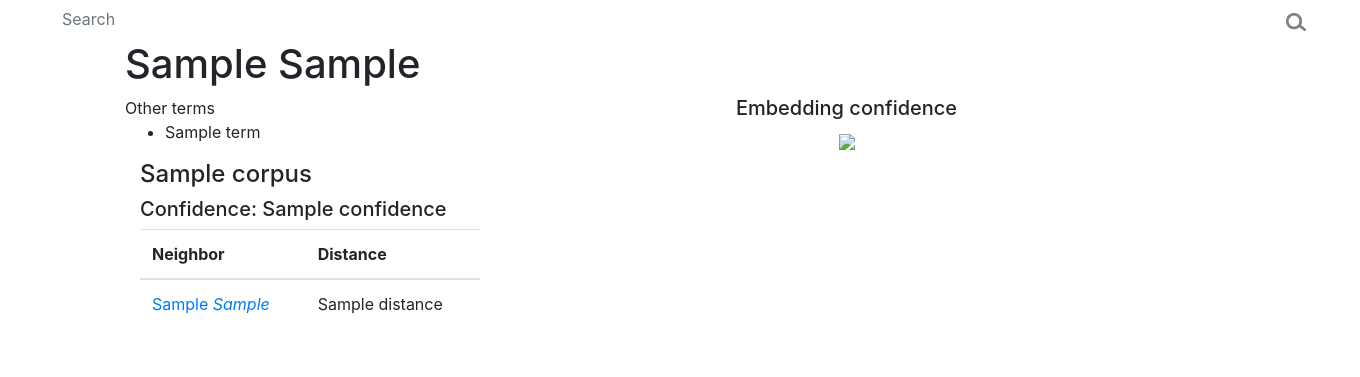
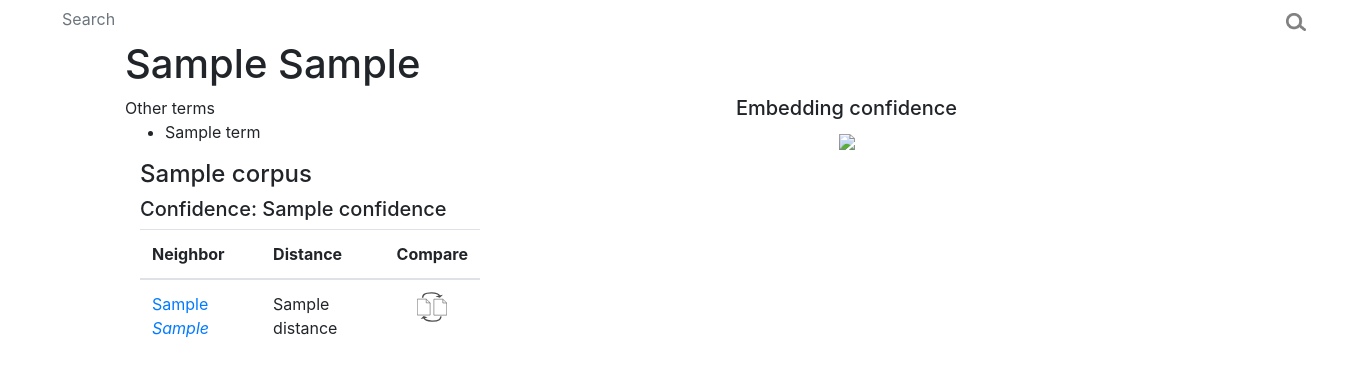
Before and after one commit to drgriffis/text-essence, a Flask app: template nearest_neighbors/dashboard/templates/info.html in a window 1360 px wide; the page is wider, and only the part inside the window is pictured. Shown: the top 377 px of that part. Run offline with Flask 3, Linux system fonts and the light colour scheme; the template is opened without the code that fills it: most values are stand-ins (such as "Sample title", 1, 10 or a date in 2020); parts of the project's set-up code (start-up, migrations or seed data) failed here and were passed over; some libraries are stand-ins or nearby versions.

Commit message:
Added link to pairwise comparison interface to neighbor tables

```diff
--- a/nearest_neighbors/dashboard/app.py
+++ b/nearest_neighbors/dashboard/app.py
@@ -345,11 +345,9 @@
         query=query,
         query_preferred_term=query_preferred_term,
         query_terms=sorted(query_term_list),
-        #query_tables=query_tables,
         target=target,
         target_preferred_term=target_preferred_term,
         target_terms=sorted(target_term_list),
-        #target_tables=target_tables,
         paired_tables=paired_tables,
         pairwise_similarity_analysis_base64=pairwise_similarity_analysis_base64
     )
@@ -377,6 +375,7 @@
         table_rows = []
         for row in rows:
             table_rows.append({
+                'QueryKey': query_key,
                 'NeighborKey': row.neighbor_key,
                 'NeighborString': row.neighbor_string,
                 'Distance': packaging.prettify(row.mean_distance, decimals=3)
--- a/nearest_neighbors/dashboard/static/shared.css
+++ b/nearest_neighbors/dashboard/static/shared.css
@@ -31,3 +31,11 @@
     font-style: italic;
     color: #999;
 }
+
+.table td.pairwise_link {
+    text-align: center;
+}
+.table td.pairwise_link > a > img {
+    width:30px;
+    height:30px;
+}
--- a/nearest_neighbors/dashboard/templates/macros.html
+++ b/nearest_neighbors/dashboard/templates/macros.html
@@ -65,6 +65,7 @@
                         <tr>
                             <th>Neighbor</th>
                             <th>Distance</th>
+                            <th>Compare</th>
                         </tr>
                     </thead>
                     {% if table.Class == 'no_data' %}
@@ -83,6 +84,11 @@
                                 </span>
                             </td>
                             <td>{{ row.Distance }}</td>
+                            <td class="pairwise_link">
+                                <a href="/pairwise/{{ row.QueryKey }}/{{ row.NeighborKey }}">
+                                    <img src="/static/images/pairwise-icon.svg" />
+                                </a>
+                            </td>
                         </tr>
                         {% endfor %}
                     </tbody>
```
Also changed, not shown: nearest_neighbors/dashboard/static/images/pairwise-icon.svg (added).
